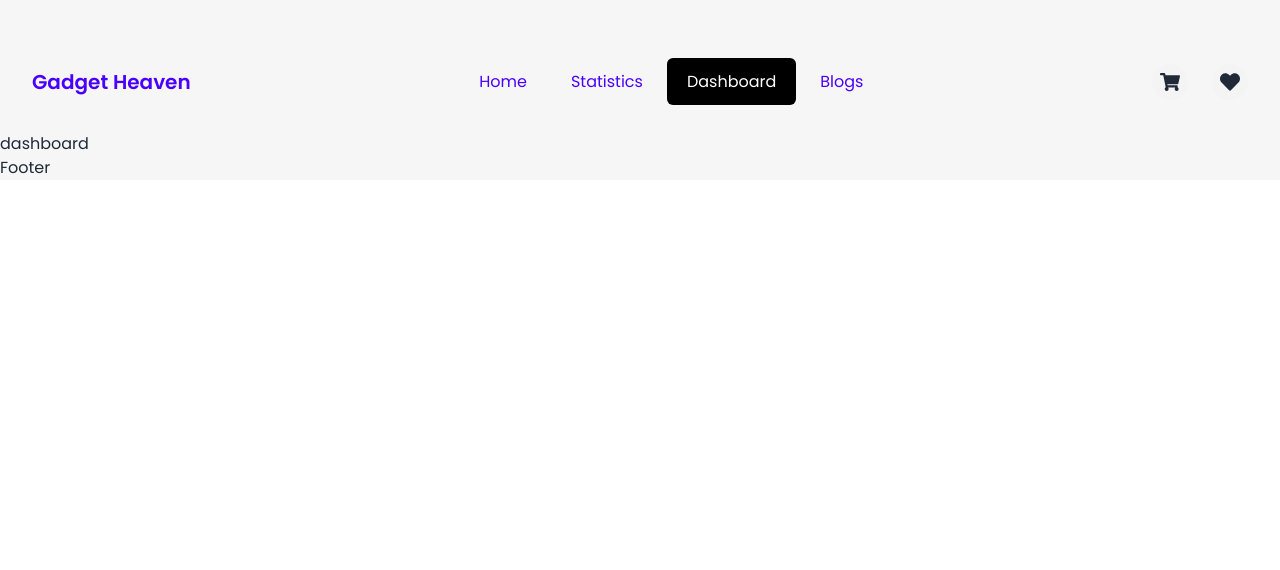
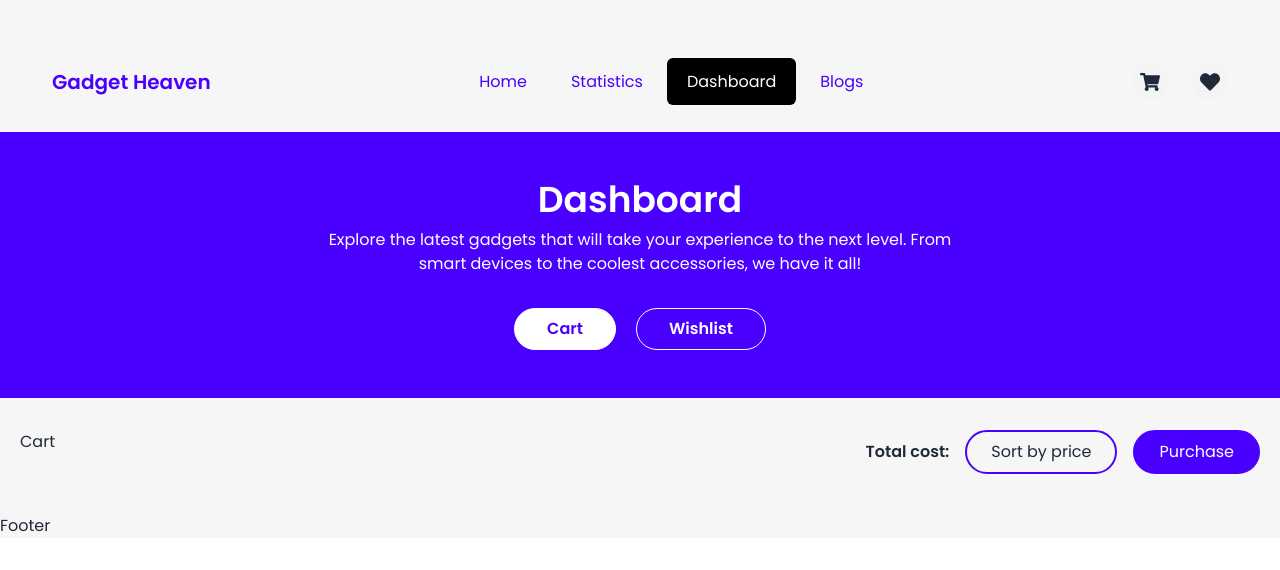
Before and after one commit to programming-hero-web-course-4/b10a8-gadget-heaven-pxgacademy, a React (Vite) app: page /dashboard in a window 1280 px wide. Shown: the top 570 px of the page. Built offline with nearby package versions, Linux system fonts and the light colour scheme.

Commit message:
Dashboard Completed

```diff
--- a/src/components/ShowDetails.jsx
+++ b/src/components/ShowDetails.jsx
@@ -1,11 +1,20 @@
 import { useLoaderData, useParams } from "react-router-dom";
 import Ratings from "./ratings/Ratings";
 import { FaShoppingCart, FaHeart } from "react-icons/fa";
+import { setToLS } from "../utils/LocalStorage";
+import { useState } from "react";
+import { toast } from "react-toastify";
 
 const ShowDetails = () => {
+  const [cartBtnDisable, setCartBtnDisable] = useState(false);
+  const [wishBtnDisable, setWishBtnDisable] = useState(false);
   const { pId } = useParams();
   const data = useLoaderData();
   const item = data.find((p) => p.productID === pId);
+
+  const handleLS = (keyName) => {
+    setToLS(item.productID, keyName);
+  };
 
   const { image, productName, price, available, description, specifications } =
     item;
@@ -54,10 +63,26 @@ const ShowDetails = () => {
                 <Ratings />
 
                 <div className="flex items-center gap-5 mt-5">
-                  <button className="flex items-center gap-2 bg-primary text-white py-2 px-6 rounded-full">
-                    Add to Cart <FaShoppingCart />{" "}
+                  <button
+                    onClick={() => {
+                      handleLS("Cart");
+                      toast.success('Product successfully added to Cart')
+                      setCartBtnDisable(true);
+                    }}
+                    disabled={cartBtnDisable}
+                    className="flex items-center gap-2 bg-primary text-white py-2 px-6 rounded-full"
+                  >
+                    Add to Cart <FaShoppingCart />
                   </button>
-                  <button className="border border-zinc-400 p-2 rounded-full">
+                  <button
+                    onClick={() => {
+                      handleLS("Wish");
+                      toast.success('Product successfully added to Wishlist')
+                      setWishBtnDisable(true);
+                    }}
+                    disabled={wishBtnDisable}
+                    className="border border-zinc-400 p-2 rounded-full"
+                  >
                     <FaHeart />
                   </button>
                 </div>
--- a/src/components/header/Navbar.jsx
+++ b/src/components/header/Navbar.jsx
@@ -33,7 +33,7 @@ const Navbar = () => {
     <nav
       className={`
             ${pathName === "/" ? "bg-primary" : "bg-transparent"}
-            w-full py-8 rounded-t-3xl`}
+            w-full py-8 px-5 rounded-t-3xl`}
     >
       <div className="max-w-7xl mx-auto flex justify-between items-center">
         <h3
--- /dev/null
+++ b/src/components/pages/dashboard/CartCard.jsx
@@ -0,0 +1,35 @@
+import PropTypes from "prop-types";
+import { IoClose } from "react-icons/io5";
+
+const CartCard = ({ item, handleClearFromLS }) => {
+  const { productID, image, productName, price, description } = item;
+  return (
+    <div className="flex items-center border border-zinc-300 rounded-2xl p-5">
+      <div className="max-w-60">
+        <img className="w-full rounded-xl" src={image} alt="" />
+      </div>
+      <div className="flex justify-between items-center flex-grow ml-6">
+        <div className="space-y-2">
+          <h3 className="text-2xl font-semibold">{productName}</h3>
+          <p className="text-zinc-500">{description}</p>
+          <p className="font-semibold text-lg">${price}</p>
+        </div>
+        <div>
+          <button
+            onClick={() => handleClearFromLS(productID, "Cart")}
+            className="text-xl text-red-500 border-2 border-red-500 rounded-full p-2"
+          >
+            <IoClose />
+          </button>
+        </div>
+      </div>
+    </div>
+  );
+};
+
+CartCard.propTypes = {
+  item: PropTypes.object.isRequired,
+  handleClearFromLS: PropTypes.func.isRequired,
+};
+
+export default CartCard;
--- /dev/null
+++ b/src/components/pages/dashboard/CartList.jsx
@@ -0,0 +1,66 @@
+import PropTypes from "prop-types";
+import { clearFromLS, getFromLS } from "../../../utils/LocalStorage";
+import { useEffect, useState } from "react";
+import CartCard from "./CartCard";
+
+const CartList = ({ data }) => {
+  const [filteredData, setFilteredData] = useState([]);
+  const storedData = getFromLS("Cart");
+
+  const loadFromLS = () => {
+    let storedC_Data = [];
+
+    for (const item of storedData) {
+      data.map((i) => {
+        i.productID == item ? storedC_Data.push(i) : "";
+      });
+    }
+    setFilteredData(storedC_Data);
+  };
+
+  useEffect(() => {
+    loadFromLS();
+  }, [data]);
+
+  const handleClearFromLS = (item, keyName) => {
+    clearFromLS(item, keyName);
+
+    const newData = filteredData.filter((data) => data.productID !== item);
+    setFilteredData(newData);
+  };
+
+  return (
+    <section className="px-5">
+      <div className="max-w-7xl mx-auto">
+        <div className="flex flex-col lg:flex-row gap-5 justify-between mt-8">
+          <h3>Cart</h3>
+          <div className="flex items-center gap-4">
+            <p className="font-semibold">Total cost:</p>
+            <button className="py-2 px-6 border-2 border-primary rounded-full">
+              Sort by price
+            </button>
+            <button className="py-2 px-6 border-2 border-primary rounded-full bg-primary text-white">
+              Purchase
+            </button>
+          </div>
+        </div>
+
+        <div className="mt-10 space-y-5">
+          {filteredData.map((item, i) => (
+            <CartCard
+              key={i}
+              item={item}
+              handleClearFromLS={handleClearFromLS}
+            />
+          ))}
+        </div>
+      </div>
+    </section>
+  );
+};
+
+CartList.propTypes = {
+  data: PropTypes.array.isRequired,
+};
+
+export default CartList;
--- a/src/components/pages/dashboard/Dashboard.jsx
+++ b/src/components/pages/dashboard/Dashboard.jsx
@@ -1,14 +1,44 @@
+import { useState } from "react";
+import CartList from "./CartList";
+import Wishlist from "./Wishlist";
 import { useLoaderData } from "react-router-dom";
 
-
 const Dashboard = () => {
-
- const data = useLoaderData();
+  const [cart, setCart] = useState("cart");
+  const data = useLoaderData()
 
 
-console.log(data);
-
-  return <section>dashboard</section>;
+  return (
+    <section>
+      <div className="bg-primary w-full px-5">
+        <div className="max-w-7xl mx-auto py-12">
+          <div className="text-white text-center max-w-2xl mx-auto">
+            <h2 className="text-4xl font-semibold mb-2">Dashboard</h2>
+            <p>
+              Explore the latest gadgets that will take your experience to the
+              next level. From smart devices to the coolest accessories, we have
+              it all!
+            </p>
+          </div>
+          <div className="flex justify-center items-center gap-5 mt-8">
+            <button
+              onClick={() => setCart("cart")}
+              className="text-primary font-semibold bg-white py-2 px-8 rounded-full border border-white"
+            >
+              Cart
+            </button>
+            <button
+              onClick={() => setCart("Wishlist")}
+              className="bg-transparent text-white font-semibold py-2 px-8 rounded-full border border-white"
+            >
+              Wishlist
+            </button>
+          </div>
+        </div>
+      </div>
+      <div className="">{cart === "cart" ? <CartList data={data} /> : <Wishlist />}</div>
+    </section>
+  );
 };
 
 export default Dashboard;
--- /dev/null
+++ b/src/components/pages/dashboard/Wishlist.jsx
@@ -0,0 +1,10 @@
+
+const Wishlist = () => {
+    return (
+        <div>
+            Wishlist
+        </div>
+    );
+};
+
+export default Wishlist;
--- a/src/routes/Routes.jsx
+++ b/src/routes/Routes.jsx
@@ -24,6 +24,7 @@ export const router = createBrowserRouter([
       {
         path: "/dashboard",
         element: <Dashboard />,
+        loader: () => fetch('/products.json')
       },
       {
         path: "/blogs",
--- /dev/null
+++ b/src/utils/LocalStorage.js
@@ -0,0 +1,33 @@
+const getFromLS = (keyName) => {
+  const data = localStorage.getItem(keyName);
+  if (data) return JSON.parse(data);
+  return [];
+};
+
+const saveToLocalStorage = (items, keyName) => {
+  const data = JSON.stringify(items);
+  localStorage.setItem(keyName, data);
+};
+
+const setToLS = (items, keyName) => {
+  const data = getFromLS(keyName);
+  data.push(items);
+
+  saveToLocalStorage(data, keyName);
+};
+
+//
+//
+const clearLS = (keyName) => localStorage.clear(keyName);
+
+//
+//
+
+const clearFromLS = (item, keyName) => {
+  const data = getFromLS(keyName);
+  const newData = data.filter((id) => id != item);
+
+  saveToLocalStorage(newData, keyName);
+};
+
+export { setToLS, getFromLS, clearLS, clearFromLS };
```
Also changed, not shown: 1 other file (tests, documents, lock files or other folders).
